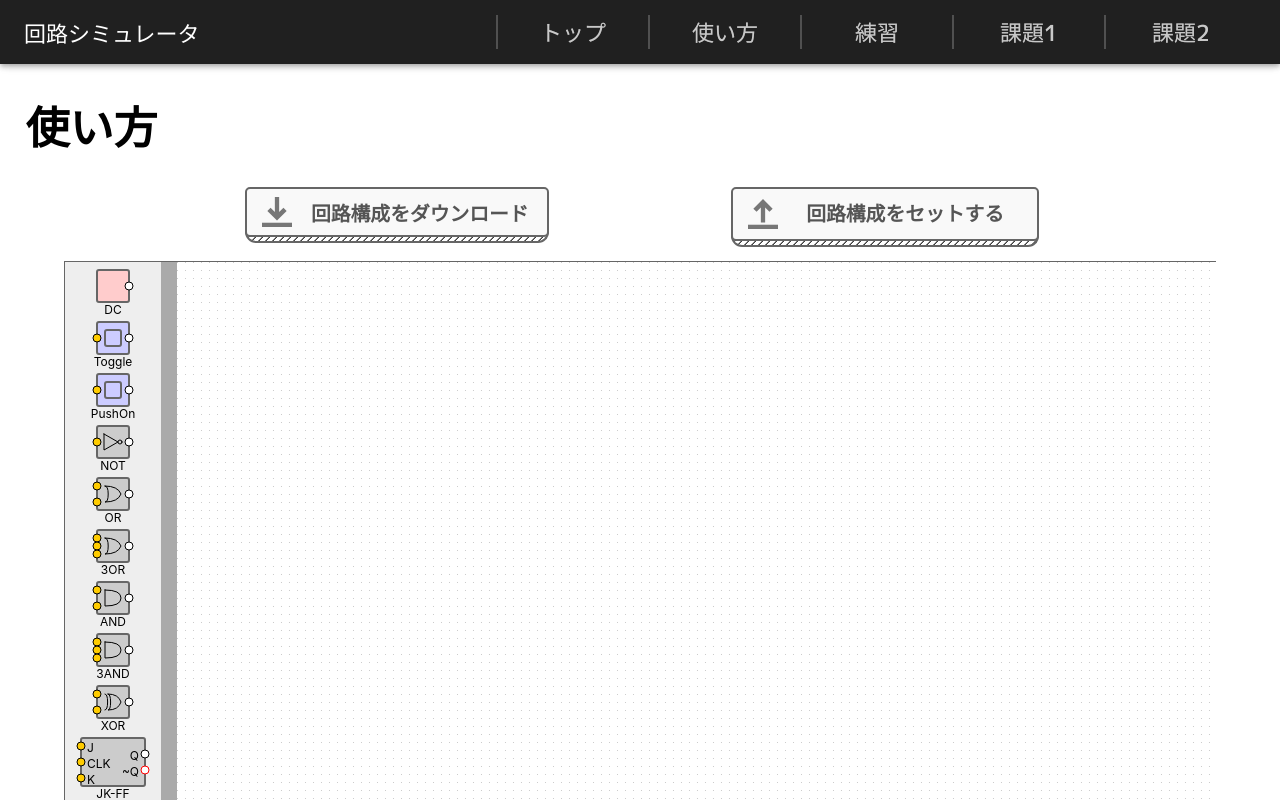
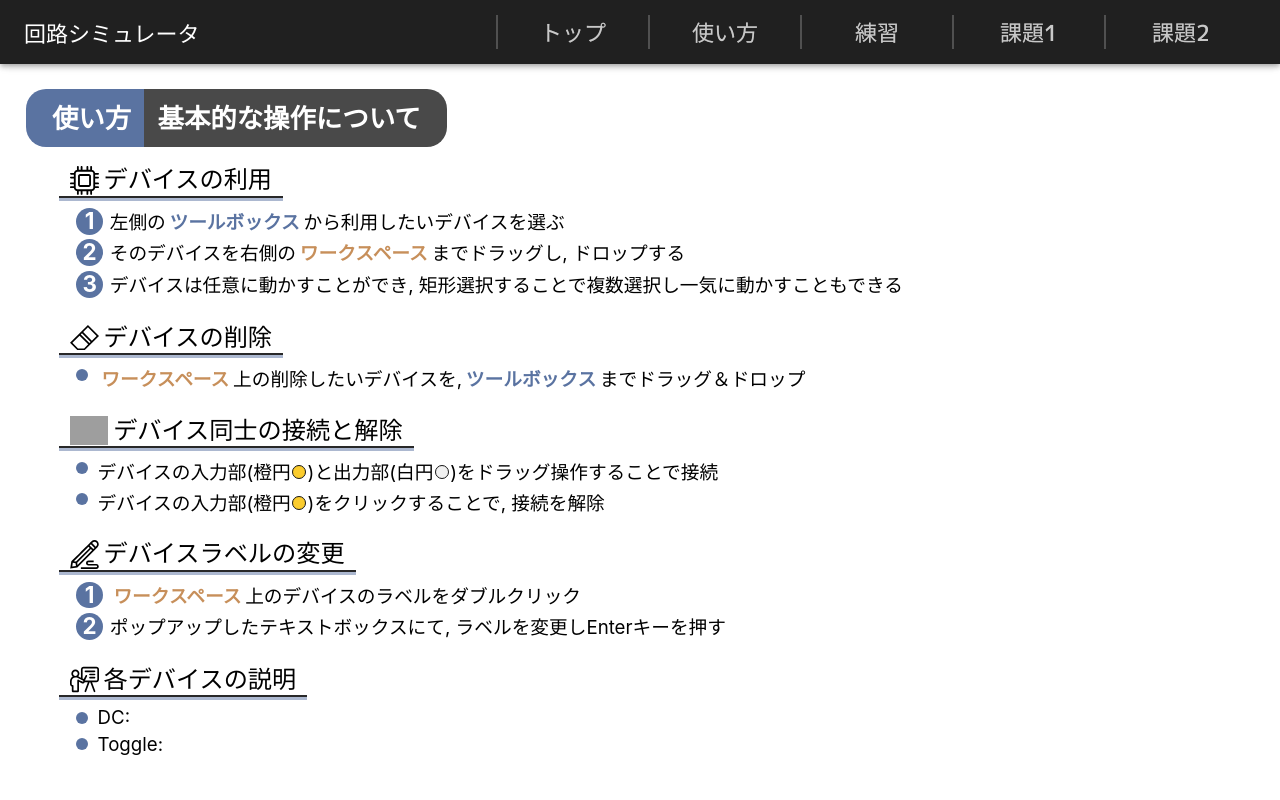
Before and after one commit to haru1843/circuit-simulation-app, a React (Create React App) app: page /circuit-simulation-app/usage in a window 1280 px wide. Shown: the top 800 px of the page. Built offline with nearby package versions, Linux system fonts and the light colour scheme; grey boxes are pictures that could not be loaded.

Commit message:
update: description of usage (80%)

```diff
--- a/src/views/pages/usage.js
+++ b/src/views/pages/usage.js
@@ -3,15 +3,178 @@ import React from "react";
 import styled from "styled-components";
 
 import Workspace from "../components/workspace";
+import "./doc.scss";
 
 const UsageDiv = styled.div`
   z-index: 1;
+
+  span.o-circle {
+    &:after {
+      display: inline-block;
+
+      background-color: rgb(251, 204, 45);
+
+      font-size: 0.8em;
+      text-align: center;
+      line-height: 0.8em;
+      width: 0.8em;
+      height: 0.8em;
+
+      margin-right: 0.1em;
+      margin-left: 0.1em;
+
+      border-radius: 50%;
+      border: 1px solid rgb(20, 20, 20);
+
+      content: "";
+    }
+  }
+  span.w-circle {
+    &:after {
+      display: inline-block;
+
+      background-color: rgb(240, 240, 240);
+
+      font-size: 0.8em;
+      text-align: center;
+      line-height: 0.8em;
+      width: 0.8em;
+      height: 0.8em;
+
+      margin-right: 0.1em;
+      margin-left: 0.1em;
+
+      border-radius: 50%;
+      border: 1px solid rgb(20, 20, 20);
+
+      content: "";
+    }
+  }
 `;
 
 function Usage() {
   return (
     <UsageDiv>
-      <h1>使い方</h1>
+      <section className="doc">
+        <div className="page-title">
+          <span>使い方</span>
+          <span>基本的な操作について</span>
+        </div>
+        <div className="page-desc">
+          {/* デバイスの利用 */}
+          <div className="container">
+            <div className="desc-title">
+              <img
+                src={`${process.env.PUBLIC_URL}/usage/cpu.svg`}
+                alt="デバイスの画像"
+              ></img>
+              デバイスの利用
+            </div>
+            <div className="desc-cont">
+              <ol>
+                <li>
+                  左側の<span className="hl1">ツールボックス</span>
+                  から利用したいデバイスを選ぶ
+                </li>
+                <li>
+                  そのデバイスを右側の
+                  <span className="hl2">ワークスペース</span>までドラッグし,
+                  ドロップする
+                </li>
+                <li>
+                  デバイスは任意に動かすことができ,
+                  矩形選択することで複数選択し一気に動かすこともできる
+                </li>
+              </ol>
+            </div>
+          </div>
+
+          {/* デバイスの削除 */}
+          <div className="container">
+            <div className="desc-title">
+              <img
+                src={`${process.env.PUBLIC_URL}/usage/eraser.svg`}
+                alt="消しゴムの画像"
+              ></img>
+              デバイスの削除
+            </div>
+            <div className="desc-cont">
+              <ul>
+                <li>
+                  <span className="hl2">ワークスペース</span>
+                  上の削除したいデバイスを,
+                  <span className="hl1">ツールボックス</span>
+                  までドラッグ＆ドロップ
+                </li>
+              </ul>
+            </div>
+          </div>
+
+          {/* デバイスの接続と切断 */}
+          <div className="container">
+            <div className="desc-title">
+              <img
+                src={`${process.env.PUBLIC_URL}/usage/connect.svg`}
+                alt="コネクタの画像"
+              ></img>
+              デバイス同士の接続と解除
+            </div>
+            <div className="desc-cont">
+              <ul>
+                <li>
+                  デバイスの入力部(橙円<span className="o-circle"></span>
+                  )と出力部(白円<span className="w-circle"></span>
+                  )をドラッグ操作することで接続
+                </li>
+                <li>
+                  デバイスの入力部(橙円<span className="o-circle"></span>
+                  )をクリックすることで, 接続を解除
+                </li>
+              </ul>
+            </div>
+          </div>
+
+          {/* デバイスラベルの変更 */}
+          <div className="container">
+            <div className="desc-title">
+              <img
+                src={`${process.env.PUBLIC_URL}/usage/inspiration.svg`}
+                alt="鉛筆の画像"
+              ></img>
+              デバイスラベルの変更
+            </div>
+            <div className="desc-cont">
+              <ol>
+                <li>
+                  <span className="hl2">ワークスペース</span>
+                  上のデバイスのラベルをダブルクリック
+                </li>
+                <li>
+                  ポップアップしたテキストボックスにて,
+                  ラベルを変更しEnterキーを押す
+                </li>
+              </ol>
+            </div>
+          </div>
+
+          {/* 各デバイスの説明 */}
+          <div className="container">
+            <div className="desc-title">
+              <img
+                src={`${process.env.PUBLIC_URL}/usage/presentation.svg`}
+                alt="説明の画像"
+              ></img>
+              各デバイスの説明
+            </div>
+            <div className="desc-cont">
+              <ul>
+                <li>DC:</li>
+                <li>Toggle: </li>
+              </ul>
+            </div>
+          </div>
+        </div>
+      </section>
       <Workspace
         loadCircuitIdx={0}
         saveFileName="t00b000x_usage.cjb"
```
